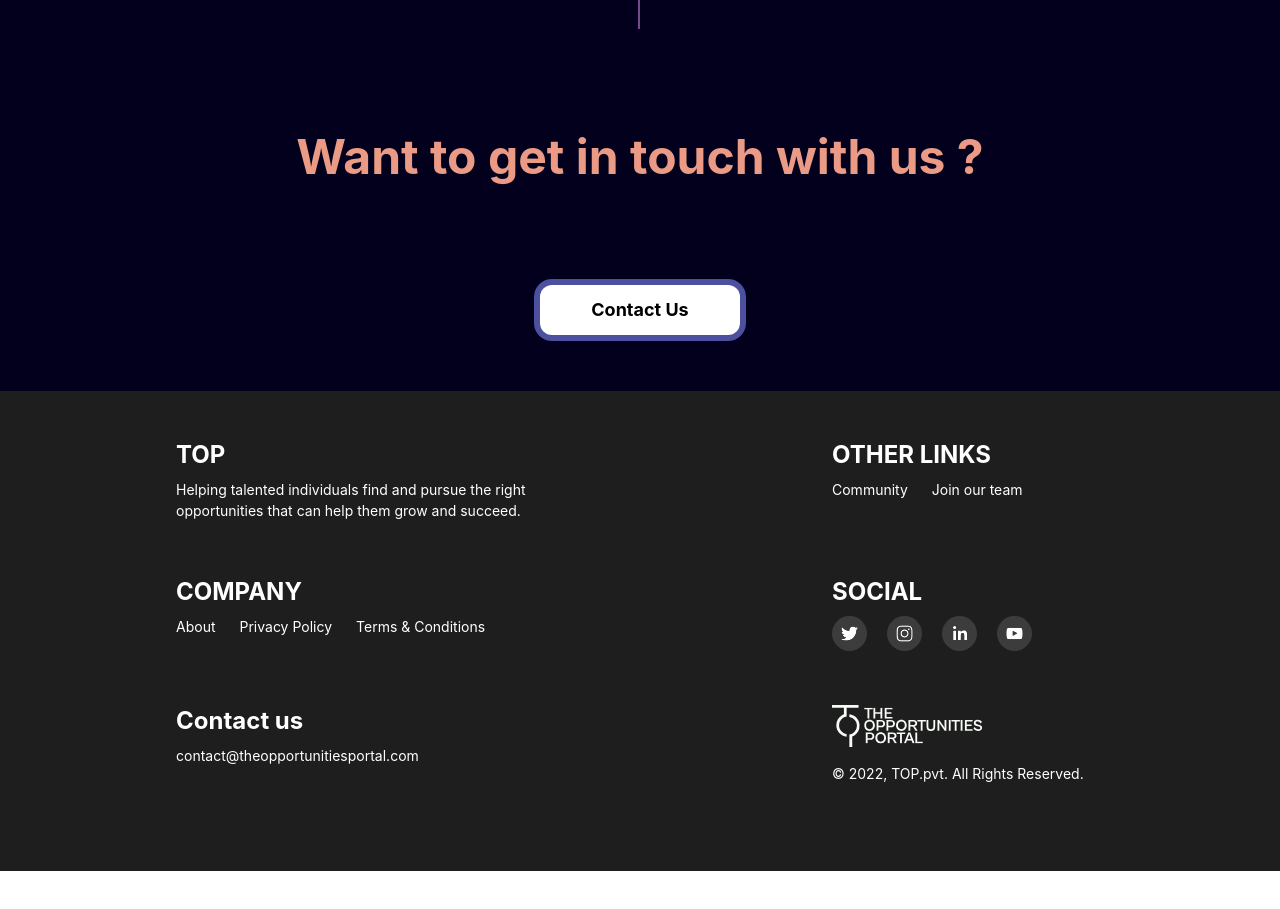
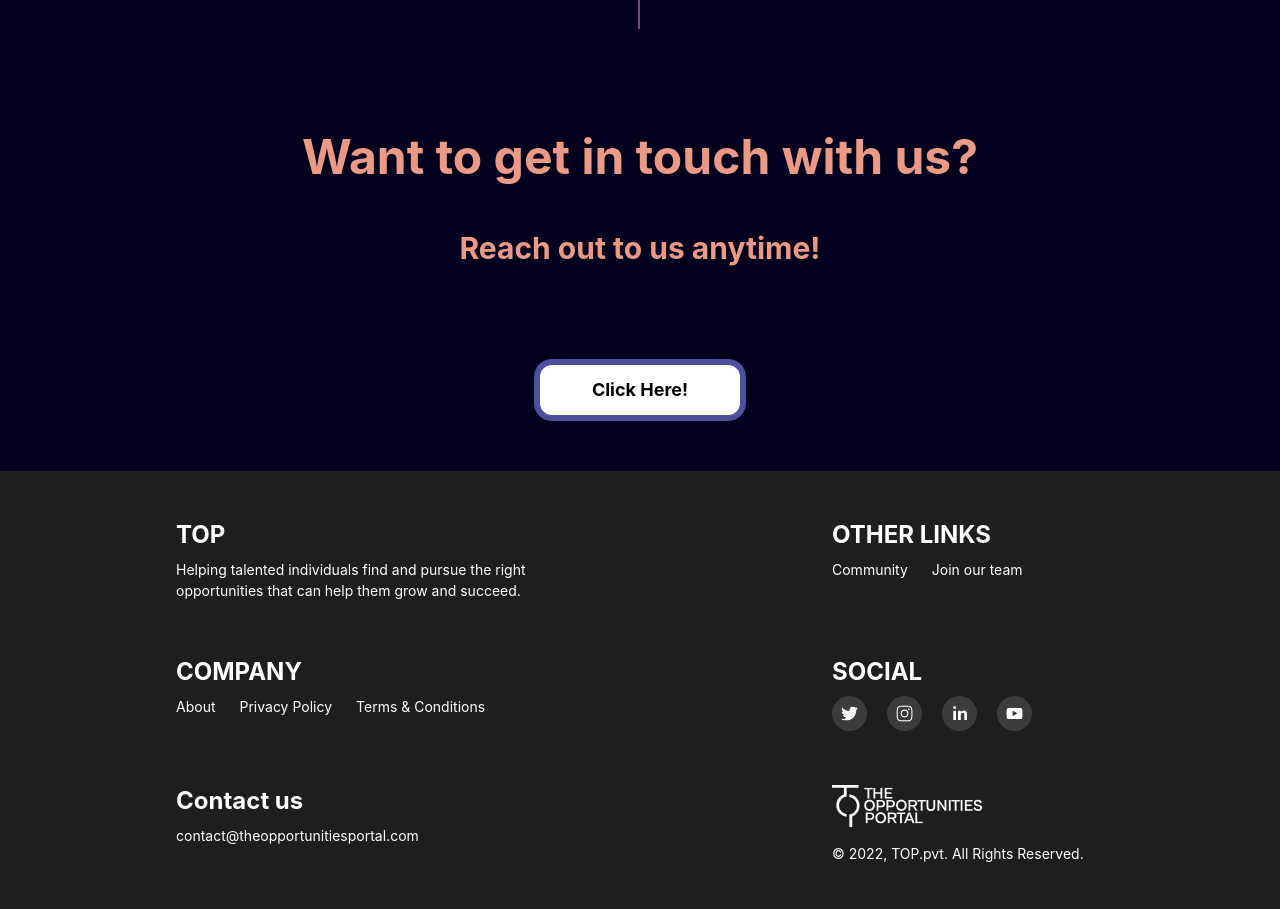
Before and after one commit to The-Opportunties-Portal/top-landing, a Next.js app: page / in a window 1280 px wide. Shown: the part 4700-5609 px from the top of the page. Before the commit the page ends 5571 px from the top, so only its background shows below. Built offline with nearby package versions, Linux system fonts and the light colour scheme.

Commit message:
feat: minor adjustments in join team section

```diff
--- a/components/index/JoinTeam.tsx
+++ b/components/index/JoinTeam.tsx
@@ -28,7 +28,24 @@ export const JoinTeam = () => {
         pr={{ base: 4, sm: 4, md: 0 }}
         mb={{ base: 4, lg: 10 }}
       >
-        Want to get in touch with us ?
+        Want to get in touch with us?
+      </Heading>
+      <Heading
+        color={"rgba(235, 154, 133, 1)"}
+        fontSize={{
+          base: "1xl",
+          sm: "2xl",
+          lg: "3xl",
+        }}
+        textAlign={{
+          base: "center",
+          sm: "center",
+        }}
+        pl={{ base: 8, sm: 4, md: 0 }}
+        pr={{ base: 4, sm: 4, md: 0 }}
+        mb={{ base: 4, lg: 10 }}
+      >
+        Reach out to us anytime!
       </Heading>
       <Flex
         grow={1}
@@ -55,7 +72,7 @@ export const JoinTeam = () => {
               }}
               my={14}
             >
-              Contact Us
+              Click Here!
             </Button>
           </Link>
         </Flex>
```
